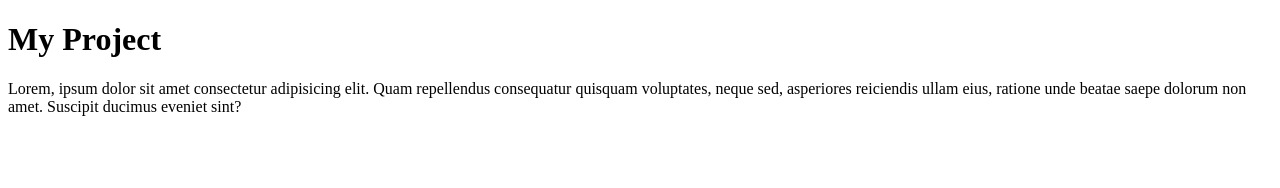
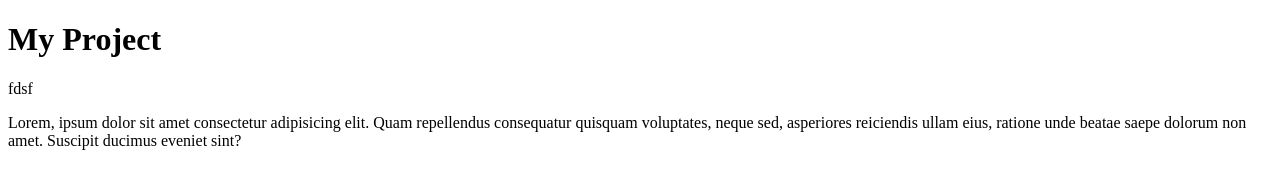
Before and after one commit to kamalperera669/my-project, a plain HTML site: page index.html in a window 1280 px wide. Drawn offline with Linux system fonts and the light colour scheme.

Commit message:
Update index.html

```diff
--- a/index.html
+++ b/index.html
@@ -8,6 +8,7 @@
 </head>
 <body>
   <h1>My Project</h1>
+  fdsf
   <p>Lorem, ipsum dolor sit amet consectetur adipisicing elit. Quam repellendus consequatur quisquam voluptates, neque sed, asperiores reiciendis ullam eius, ratione unde beatae saepe dolorum non amet. Suscipit ducimus eveniet sint?</p>
 </body>
 </html>
```
